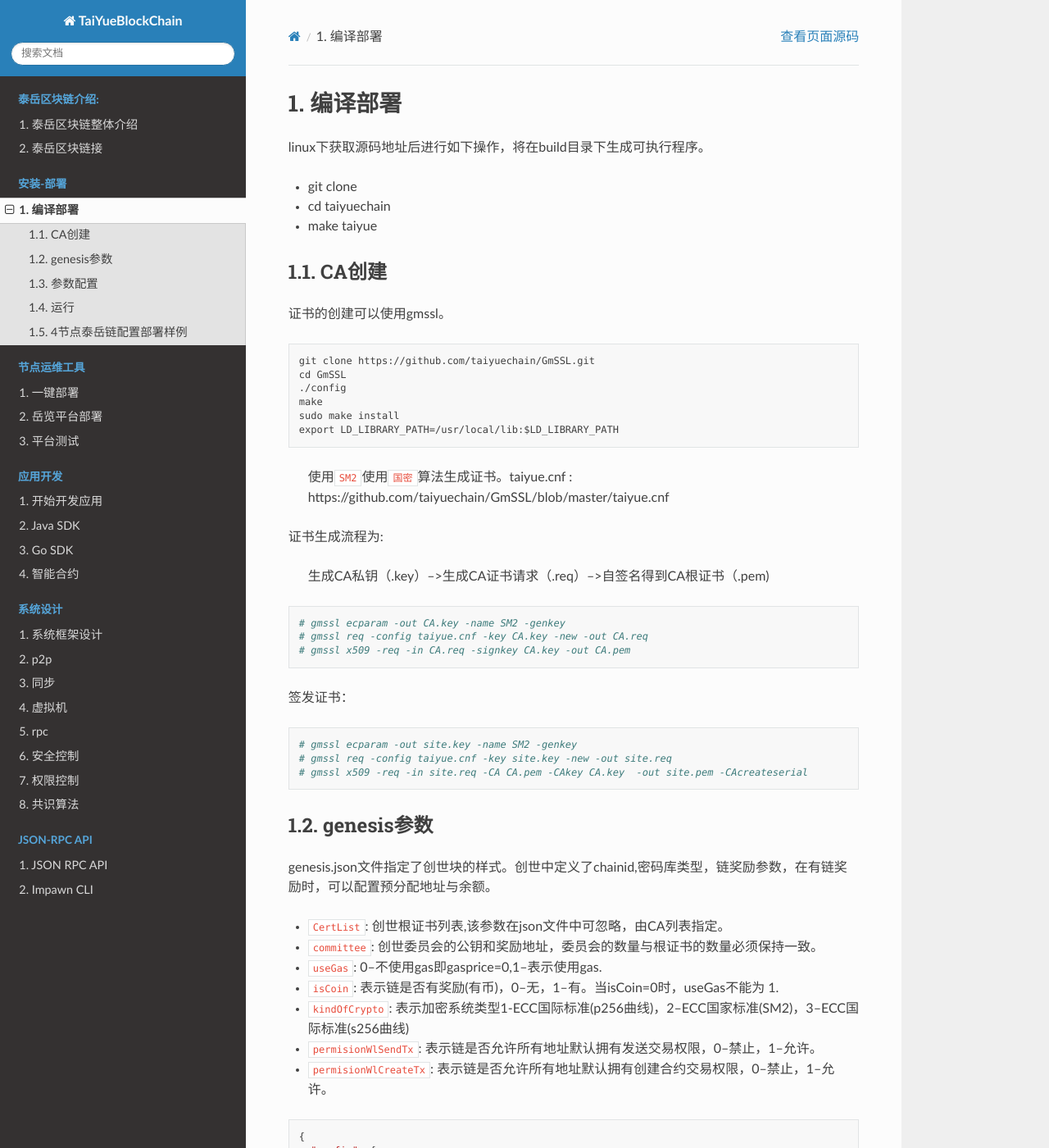
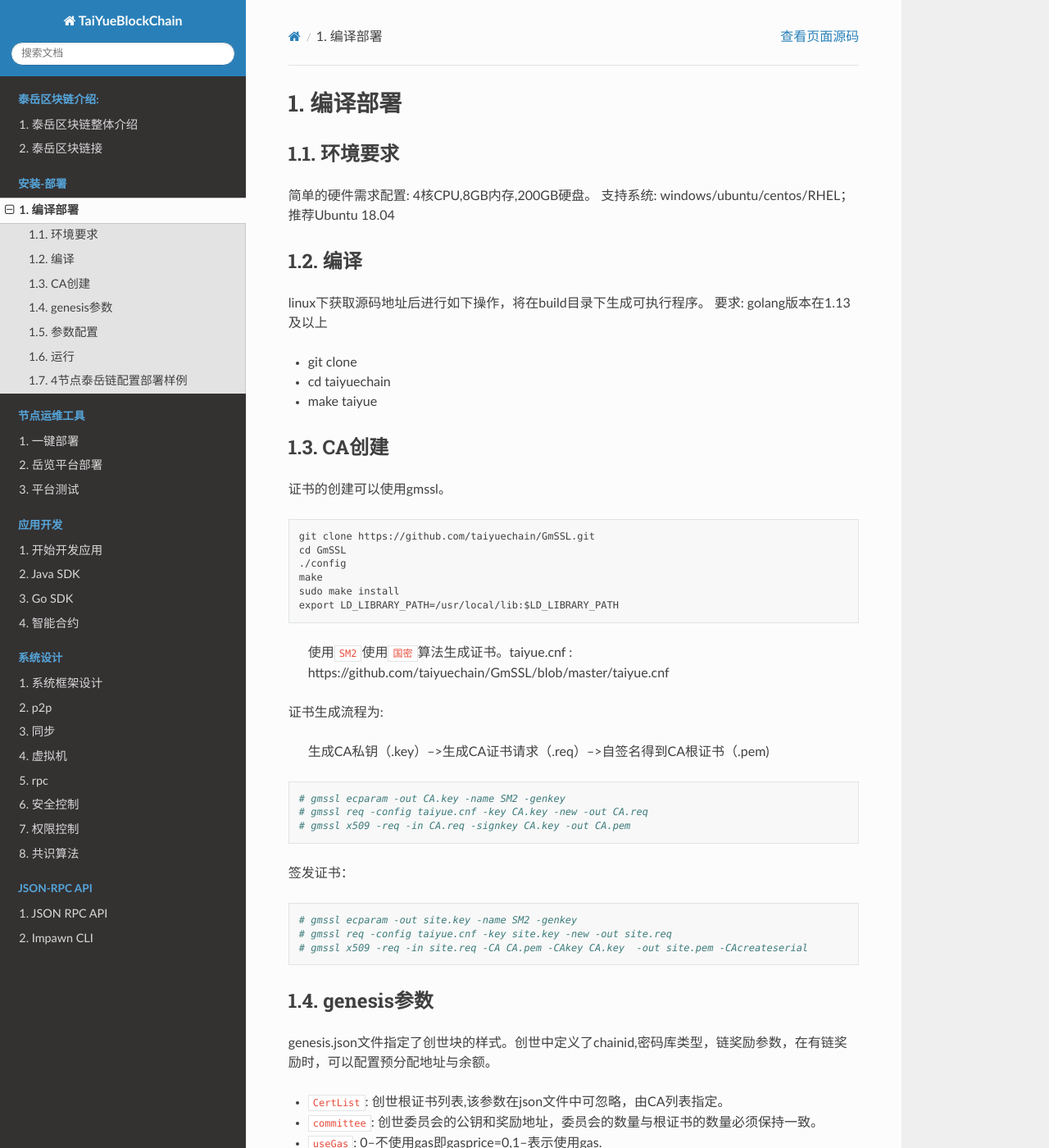
Before and after one commit to taiyuechain/docs, a Sphinx documentation site: the page built from source/install/setup.md, in a window 1280 px wide and 1400 px high. Shown: the whole window at 82% size. Built offline with Sphinx 7.4.7 and the Read the Docs theme 2.0.0, drawn with Linux system fonts in a browser that asks for light colours; some of the changed text lies outside the part shown.

Commit message:
add the require of environment

```diff
--- a/source/install/setup.md
+++ b/source/install/setup.md
@@ -1,5 +1,12 @@
 # 编译部署
+
+## 环境要求
+简单的硬件需求配置: 4核CPU,8GB内存,200GB硬盘。
+支持系统:   windows/ubuntu/centos/RHEL；推荐Ubuntu 18.04
+
+## 编译
 linux下获取源码地址后进行如下操作，将在build目录下生成可执行程序。
+要求: golang版本在1.13及以上
 
  + git clone
  + cd taiyuechain
```
